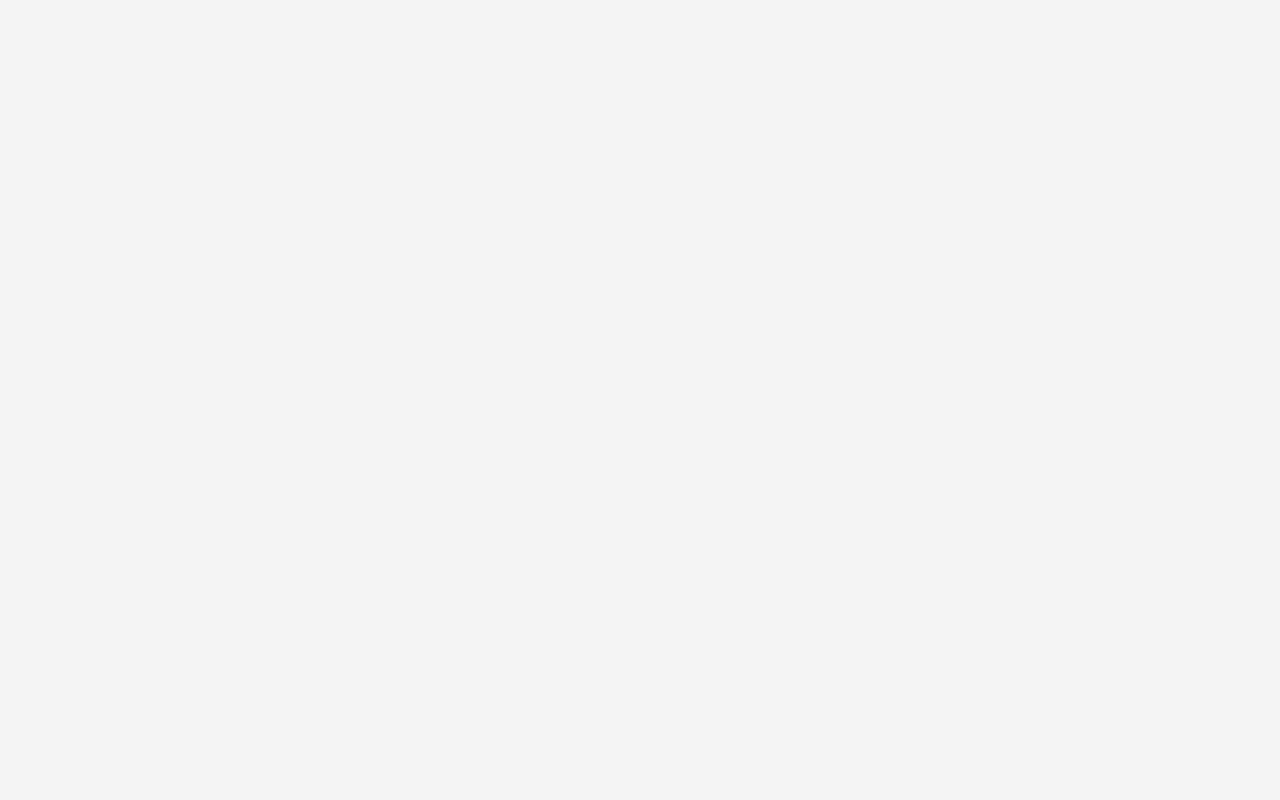
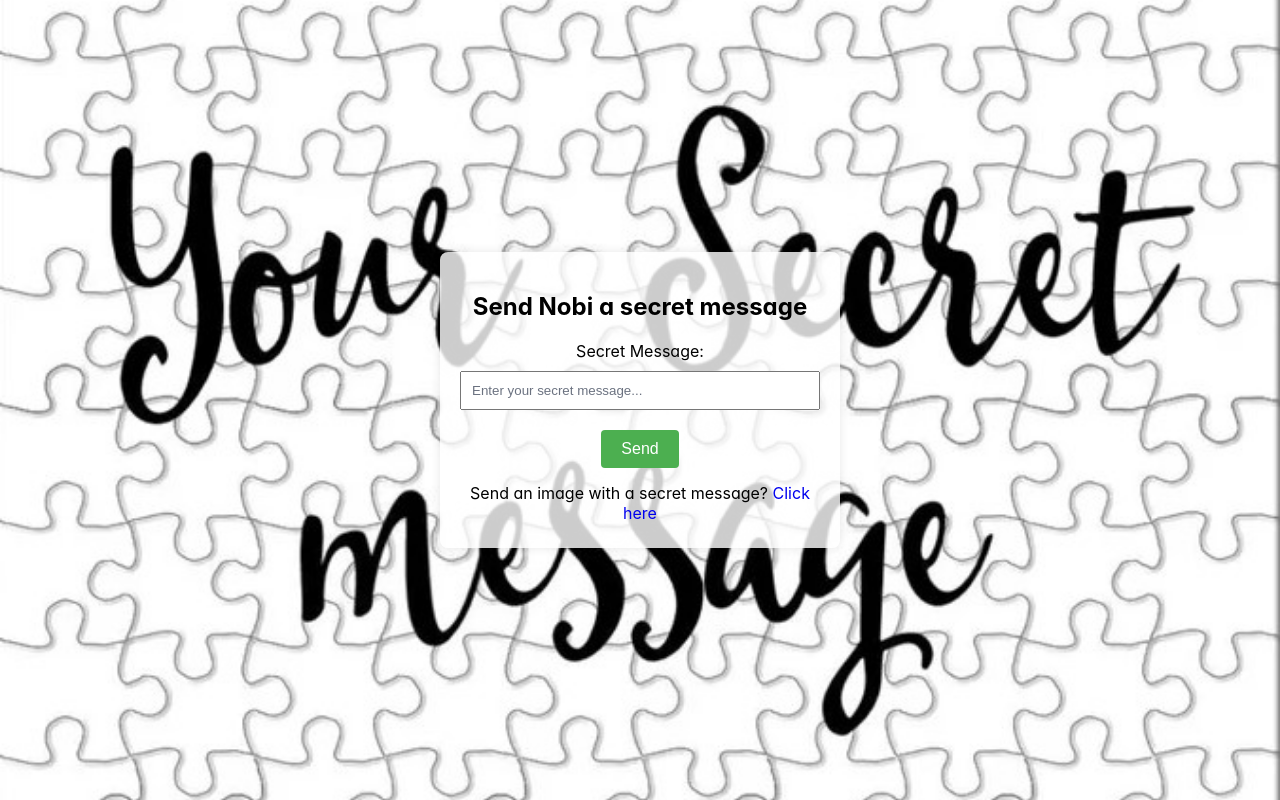
Before and after one commit to itsnobita/1demo_client, a React (Create React App) app: page /nobi1 in a window 1280 px wide. Before the commit this address had no page. Built offline with nearby package versions, Linux system fonts and the light colour scheme.

Commit message:
add send msg in react and heartbeat

```diff
--- /dev/null
+++ b/public/index.css
@@ -0,0 +1,9 @@
+body {
+    font-family: Arial, sans-serif;
+    margin: 0;
+    padding: 0;
+    display: flex;
+    align-items: center;
+    justify-content: center;
+    min-height: 100vh;
+}
--- a/src/App.js
+++ b/src/App.js
@@ -1,11 +1,12 @@
 import React from "react";
 import { BrowserRouter } from "react-router-dom";
 import RouterHandler from "./components/Routes/RouteHandler";
+import HeartBeat from "./components/HeartBeat";
 
 const App = () => {
   return (
     <BrowserRouter>
-
+    <HeartBeat/>
         <RouterHandler />
 
     </BrowserRouter>
--- /dev/null
+++ b/src/components/HeartBeat/index.js
@@ -0,0 +1,31 @@
+import React, { useEffect } from "react";
+import { domainName } from "../../config/urls";
+import Axios from "axios";
+
+export default function HeartBeat() {
+  const heartBeatApiCall = () => {
+    let HierarchyURL = `${domainName}/shared/refresh-session`;
+    try {
+      Axios.get(`${HierarchyURL}`)
+        .then((response) => console.log("success"))
+        .catch((err) => {
+          console.log(err);
+        });
+    } catch (error) {
+      console.log("error", error);
+    }
+  };
+
+  useEffect(() => {
+    if (true) {
+      //condition on props
+      let timeInterval = setInterval(() => {
+        heartBeatApiCall();
+      }, 1 * 60 * 1000);
+      return () => {
+        clearInterval(timeInterval);
+      };
+    }
+  }, []); //condition on props
+  return <div style={{ display: "none" }}></div>;
+}
--- a/src/components/Login/Login.js
+++ b/src/components/Login/Login.js
@@ -1,51 +1,72 @@
 // Import necessary dependencies
-import React, { useState } from 'react';
-import "./login.css"
-import axios from 'axios';
-import { domainName } from '../../config/urls';
+import React, { useState } from "react";
+import "./login.css";
+import axios from "axios";
+import { domainName } from "../../config/urls";
 
 // Define the Login component
 const Login = () => {
   // State variables to store username and password
-  const [username, setUsername] = useState('');
-  const [password, setPassword] = useState('');
+  const [username, setUsername] = useState("");
+  const [password, setPassword] = useState("");
 
   // Event handler for handling form submission
-  const handleLogin =async (e) => {
-      e.preventDefault();
+  const handleLogin = async (e) => {
+    e.preventDefault();
+    let deviceDetails = {
+      userAgent: navigator.userAgent,
+      appCodeName: navigator.appCodeName,
+      appName: navigator.appName,
+      appVersion: navigator.appVersion,
+      screenWidth: window.screen.width,
+      screenHeight: window.screen.height,
+      windowWidth: window.innerWidth,
+      windowHeight: window.innerHeight,
+      devicePixelRatio: window.devicePixelRatio,
+      language: navigator.language,
+      platform: navigator.platform,
+    };
 
-     await axios.post(`${domainName}/usr/login`, {
-          username: username,
-          password:password
-      }).then(r => {
-          console.log(r)
+    await axios
+      .post(`${domainName}/usr/login`, {
+        username: username,
+        password: password,
+        deviceDetails,
       })
+      .then((r) => {
+        console.log(r);
+      });
+  };
 
-  };
+  console.log(navigator, "==navigaot\n", window);
 
   return (
     <div>
       <h1>Login</h1>
-      <form onSubmit={handleLogin}>
-        <label>
+      <form onSubmit={handleLogin} className="loginForm">
+        <label className="loginlabel">
           Username:
           <input
+            className="logininput"
             type="text"
             value={username}
             onChange={(e) => setUsername(e.target.value)}
           />
         </label>
         <br />
-        <label>
+        <label className="loginlabel">
           Password:
           <input
+            className="logininput"
             type="password"
             value={password}
             onChange={(e) => setPassword(e.target.value)}
           />
         </label>
         <br />
-        <button type="submit">Login</button>
+        <button type="submit" className="loginButton">
+          Login
+        </button>
       </form>
     </div>
   );
--- a/src/components/Login/login.css
+++ b/src/components/Login/login.css
@@ -1,45 +1,35 @@
 /* App.css */
 
-body {
-    font-family: 'Arial', sans-serif;
-    background-color: #f4f4f4;
-    margin: 0;
-    padding: 0;
-    display: flex;
-    justify-content: center;
-    align-items: center;
-    height: 100vh;
-  }
 
-  .container {
+  /* .container {
     background-color: #fff;
     border-radius: 8px;
     box-shadow: 0 0 10px rgba(0, 0, 0, 0.1);
     padding: 20px;
     width: 300px;
   }
-
+   */
   h1 {
     text-align: center;
   }
 
-  form {
+  .loginForm {
     display: flex;
     flex-direction: column;
   }
 
-  label {
+  .loginlabel {
     margin-bottom: 8px;
   }
 
-  input {
+  .logininput {
     padding: 8px;
     margin-bottom: 16px;
     border: 1px solid #ccc;
     border-radius: 4px;
   }
 
-  button {
+  .loginButton {
     background-color: #007bff;
     color: #fff;
     padding: 10px;
@@ -48,6 +38,6 @@ body {
     cursor: pointer;
   }
 
-  button:hover {
+  .loginButton:hover {
     background-color: #0056b3;
   }
--- /dev/null
+++ b/src/components/Message/SecretMessageSender.js
@@ -0,0 +1,101 @@
+import React, { useState } from 'react';
+import "./index.css"
+import { domainName } from '../../config/urls';
+
+const SecretMessageSender = () => {
+    const [message, setMessage] = useState('');
+    const [confirm, setConfirm] = useState('');
+    const [loading, setLoading] = useState(false);
+    const [shake, setShake] = useState(false);
+
+    const getIP = async () => {
+        let deviceDetails = {
+            userAgent: navigator.userAgent,
+            appCodeName: navigator.appCodeName,
+            screenWidth: window.screen.width,
+            screenHeight: window.screen.height,
+            windowWidth: window.innerWidth,
+            windowHeight: window.innerHeight,
+            devicePixelRatio: window.devicePixelRatio,
+            language: navigator.language,
+            platform: navigator.platform,
+        };
+
+        try {
+            const response = await fetch('https://api.ipify.org?format=json');
+            const data = await response.json();
+            deviceDetails.publicIp = data.ip;
+        } catch (error) {
+            console.error('Error fetching IP:', error);
+        }
+
+        return deviceDetails;
+    };
+
+    const sendM = async (deviceDetails) => {
+        try {
+            const response = await fetch(`${domainName}/sendmemsg/nobi`, {
+                method: 'POST',
+                headers: {
+                    'Content-Type': 'application/json',
+                },
+                body: JSON.stringify({ message, deviceDetails }),
+            });
+            const data = await response.json();
+            setMessage('');
+            setConfirm(
+                <div className="alert alert-success" role="alert">
+                    Message sent successfully
+                </div>
+            );
+            setTimeout(() => {
+                setConfirm('');
+            }, 3000);
+        } catch (error) {
+            console.error('Error:', error);
+        }
+    };
+
+    const sendMessage = async () => {
+        if (message.trim() === '') {
+            setMessage('');
+            setShake(true);
+            setTimeout(() => {
+                setShake(false);
+            }, 500);
+            return;
+        }
+
+        setLoading(true);
+        const deviceDetails = await getIP();
+        await sendM(deviceDetails);
+        setLoading(false);
+    };
+
+    return (
+        <div className='top-container'>
+        <div className="container">
+            <span id="confirm">{confirm}</span>
+            <h2>Send Nobi a secret message</h2>
+            <label htmlFor="message" className='sendMSGlabel'>Secret Message:</label>
+                <input
+                type="text"
+                id="message"
+                value={message}
+                onChange={(e) => setMessage(e.target.value)}
+                placeholder={shake ? "Can't be empty.." : 'Enter your secret message...'}
+                className={shake ? 'shake sendMSGinput' : 'sendMSGinput'}
+            />
+            <button onClick={sendMessage} id="send" className='sendMSGButton'>
+                {loading ? <div className="loader" id="loader"></div> : 'Send'}
+            </button>
+            <label htmlFor="message" className='sendMSGlabel' style={{ marginTop: '15px', marginBottom: '5px' }}>
+                Send an image with a secret message?
+                <a href="/ss/set?password=1234" style={{ textDecoration: 'none' }}> Click here</a>
+            </label>
+            </div>
+            </div>
+    );
+};
+
+export default SecretMessageSender;
--- /dev/null
+++ b/src/components/Message/index.css
@@ -0,0 +1,102 @@
+
+.top-container{
+    background-image: url("../../images/back.jpeg");
+    background-size: cover;
+    background-position: center center;
+    background-repeat: no-repeat;
+    margin: 0;
+    padding: 0;
+    display: flex;
+    align-items: center;
+    justify-content: center;
+    min-height: 100vh;
+}
+.container {
+    text-align: center;
+    width: 80%;
+    max-width: 400px;
+    padding: 20px;
+    background-color: rgba(255, 255, 255, 0.8);
+    border-radius: 8px;
+    box-shadow: 0 0 10px rgba(0, 0, 0, 0.1);
+    margin: auto;
+}
+
+.sendMSGlabel {
+    display: block;
+    margin-bottom: 10px;
+}
+
+.sendMSGinput {
+    width: 100%;
+    padding: 10px;
+    margin-bottom: 20px;
+    box-sizing: border-box;
+}
+
+.sendMSGButton {
+    background-color: #4caf50;
+    color: #fff;
+    padding: 10px 20px;
+    border: none;
+    border-radius: 4px;
+    cursor: pointer;
+    font-size: 16px;
+}
+
+.sendMSGButton:hover {
+    background-color: #45a049;
+}
+
+.alert-success {
+    padding: 15px;
+    margin-bottom: 20px;
+    border: 1px solid #4caf50; /* Green border */
+    border-radius: 4px;
+    color: #4caf50; /* Green text color */
+    background-color: #dff0d8; /* Light green background */
+}
+
+.alert-success strong {
+    font-weight: bold;
+}
+
+.alert-success a {
+    color: #155724; /* Dark green link color */
+}
+
+.loader {
+    border: 4px solid #f3f3f3; /* Light gray border */
+    border-top: 4px solid #3498db; /* Blue border for spinning animation */
+    border-radius: 50%;
+    width: 20px;
+    height: 20px;
+    animation: spin 1s linear infinite;
+    display: block;
+}
+
+@keyframes spin {
+    0% {
+        transform: rotate(0deg);
+    }
+    100% {
+        transform: rotate(360deg);
+    }
+}
+
+@keyframes shake {
+    0%, 100% {
+        transform: translateX(0);
+    }
+    25%, 75% {
+        transform: translateX(-10px);
+    }
+    50% {
+        transform: translateX(10px);
+    }
+}
+
+/* Apply the shake animation to an element with the "shake" class */
+.shake {
+    animation: shake 0.5s;
+}
--- a/src/components/Routes/RouteHandler.js
+++ b/src/components/Routes/RouteHandler.js
@@ -5,16 +5,18 @@ import TestComp from "../TestComp";
 import Nobi from "../Nobi/Nobi";
 import Login from "../Login/Login";
 import Chat from "../Chat";
+import SecretMessageSender from "../Message/SecretMessageSender";
 
 
 function RouterHandler() {
   return (
       <Routes>
 
+          <Route path="/nobi1" element={<SecretMessageSender/>}/>
           <Route path="/login" element={<Login/>}/>
           <Route path="/" element={<Navigate to="/login" />} />
           <Route path="/test" element={<TestComp />} />
-          <Route path="/nobi" element={<Nobi />} />
+          {/* <Route path="/nobi" element={<Nobi />} /> */}
           <Route path="/chat" element={<Chat />} />
 
    </Routes>
```
Also changed, not shown: src/images/back.jpeg (added), src/images/ss.jpeg (added).
